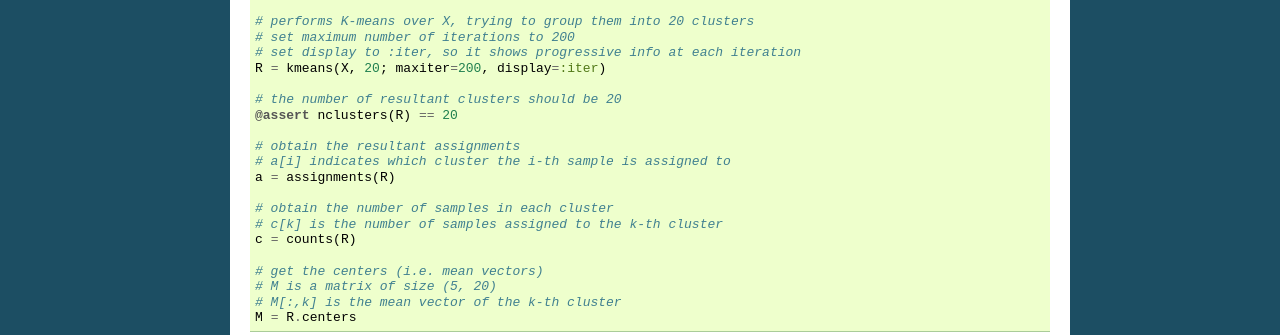
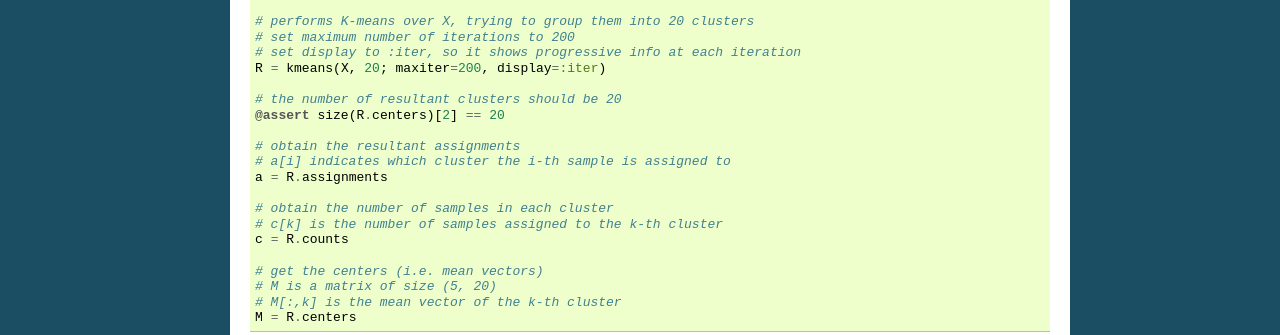
Before and after one commit to JuliaStats/Clustering.jl, a Sphinx documentation site: the page built from doc/source/kmeans.rst, in a window 1280 px wide. Shown: the part 1464-1799 px from the top of the page. Built offline with Sphinx 7.4.7, drawn with Linux system fonts in a browser that asks for light colours; formulas are drawn with MathJax 3.

Commit message:
update kmeans example docs
Maybe these methods used to exist? Not sure, but these were the best options I found right off

```diff
--- a/doc/source/kmeans.rst
+++ b/doc/source/kmeans.rst
@@ -96,15 +96,15 @@ If you already have a set of initial center vectors, you may use ``kmeans!`` ins
     R = kmeans(X, 20; maxiter=200, display=:iter)
 
     # the number of resultant clusters should be 20
-    @assert nclusters(R) == 20
+    @assert size(R.centers)[2] == 20
 
     # obtain the resultant assignments
     # a[i] indicates which cluster the i-th sample is assigned to
-    a = assignments(R)
+    a = R.assignments
 
     # obtain the number of samples in each cluster
     # c[k] is the number of samples assigned to the k-th cluster
-    c = counts(R)
+    c = R.counts
 
     # get the centers (i.e. mean vectors)
     # M is a matrix of size (5, 20)
```
